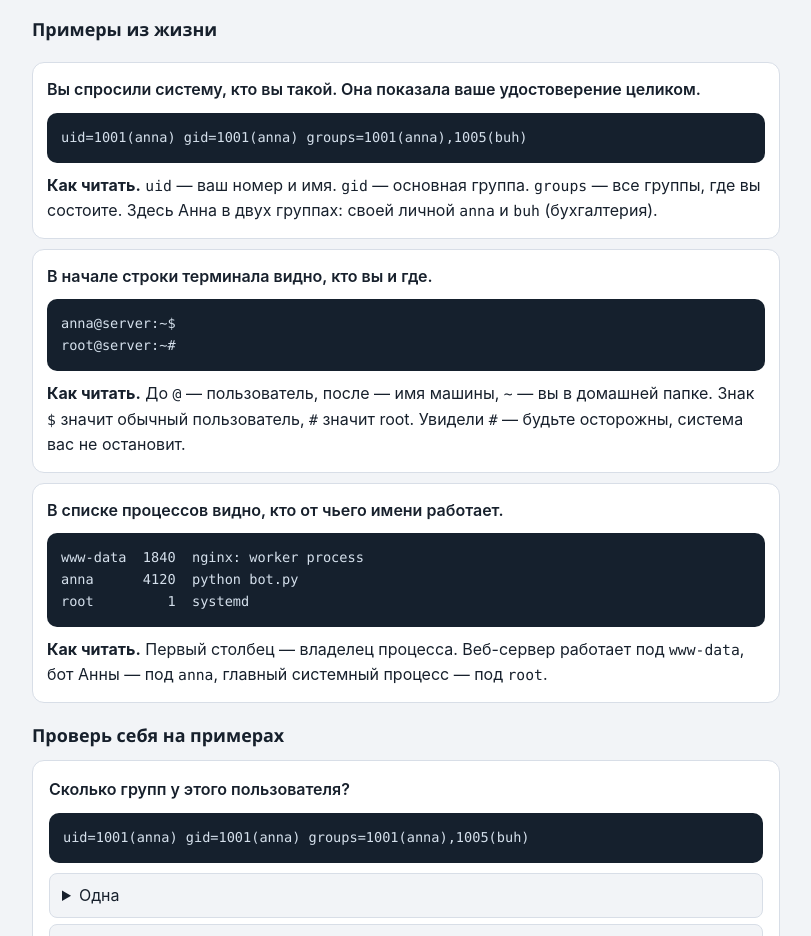
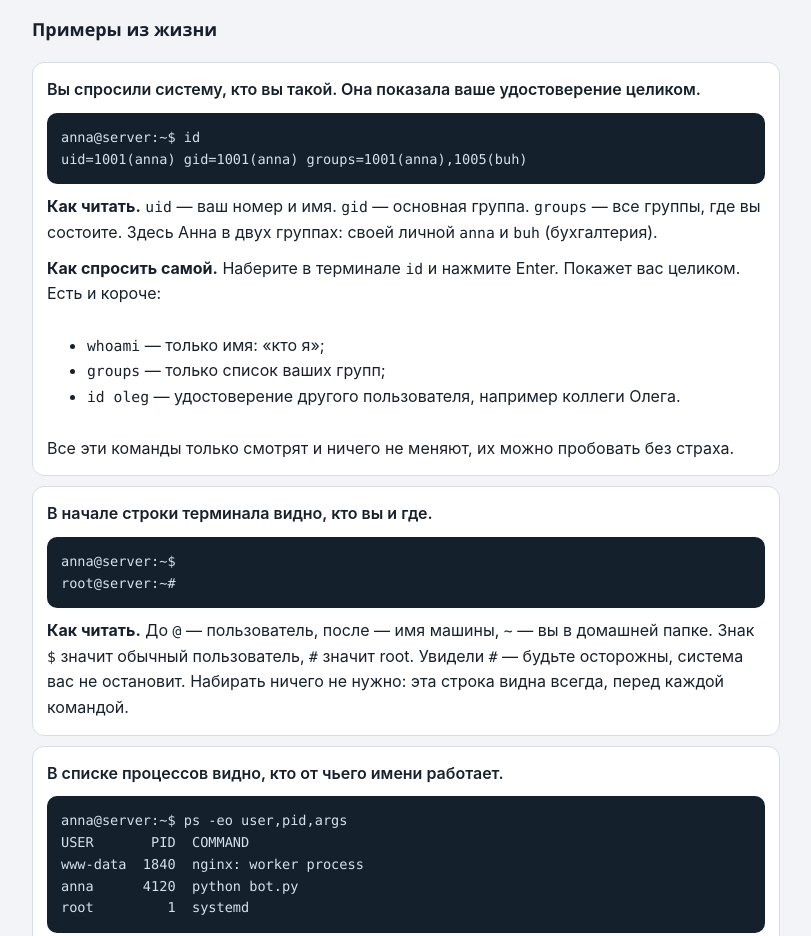
Before and after one commit to OlhaRashevska/linux-kurs, a plain HTML site: page chitalka.html in a window 1280 px wide. Shown: the part 7728-8664 px from the top of the page, without its empty margins (234-1045 px from the left). Drawn offline with Linux system fonts and the light colour scheme.

Commit message:
Урок 2: как самой спросить систему — id, whoami, groups, ps
Co-Authored-By: Claude Opus 5.5 <noreply@anthropic.com>

```diff
--- a/chitalka.html
+++ b/chitalka.html
@@ -504,12 +504,15 @@ table.matrix { border-collapse: collapse; font-size: .93rem; min-width: 420px; }
     <div class="ex"><p class="sit">Как это у вас на сервере.</p><p>Вы и ваши агенты в tmux работаете под <b>вашим</b> пользователем, не под root. Поэтому агент может испортить только то, что можно вам, а системные файлы и чужие папки ему недоступны. Это и есть защита. Если когда-нибудь кто-то попросит «запусти это от root» или «через sudo» — сначала спросите, зачем.</p></div>
     <h3>Примеры из жизни</h3>
     <div class="examples">
-      <div class="ex"><p class="sit">Вы спросили систему, кто вы такой. Она показала ваше удостоверение целиком.</p><div class="term">uid=1001(anna) gid=1001(anna) groups=1001(anna),1005(buh)</div><p><b>Как читать.</b> <code>uid</code> — ваш номер и имя. <code>gid</code> — основная группа. <code>groups</code> — все группы, где вы состоите. Здесь Анна в двух группах: своей личной <code>anna</code> и <code>buh</code> (бухгалтерия).</p></div>
+      <div class="ex"><p class="sit">Вы спросили систему, кто вы такой. Она показала ваше удостоверение целиком.</p><div class="term">anna@server:~$ id
+uid=1001(anna) gid=1001(anna) groups=1001(anna),1005(buh)</div><p><b>Как читать.</b> <code>uid</code> — ваш номер и имя. <code>gid</code> — основная группа. <code>groups</code> — все группы, где вы состоите. Здесь Анна в двух группах: своей личной <code>anna</code> и <code>buh</code> (бухгалтерия).</p><p><b>Как спросить самой.</b> Наберите в терминале <code>id</code> и нажмите Enter. Покажет вас целиком. Есть и короче:</p><ul><li><code>whoami</code> — только имя: «кто я»;</li><li><code>groups</code> — только список ваших групп;</li><li><code>id oleg</code> — удостоверение другого пользователя, например коллеги Олега.</li></ul><p>Все эти команды только смотрят и ничего не меняют, их можно пробовать без страха.</p></div>
       <div class="ex"><p class="sit">В начале строки терминала видно, кто вы и где.</p><div class="term">anna@server:~$
-root@server:~#</div><p><b>Как читать.</b> До <code>@</code> — пользователь, после — имя машины, <code>~</code> — вы в домашней папке. Знак <code>$</code> значит обычный пользователь, <code>#</code> значит root. Увидели <code>#</code> — будьте осторожны, система вас не остановит.</p></div>
-      <div class="ex"><p class="sit">В списке процессов видно, кто от чьего имени работает.</p><div class="term">www-data  1840  nginx: worker process
+root@server:~#</div><p><b>Как читать.</b> До <code>@</code> — пользователь, после — имя машины, <code>~</code> — вы в домашней папке. Знак <code>$</code> значит обычный пользователь, <code>#</code> значит root. Увидели <code>#</code> — будьте осторожны, система вас не остановит. Набирать ничего не нужно: эта строка видна всегда, перед каждой командой.</p></div>
+      <div class="ex"><p class="sit">В списке процессов видно, кто от чьего имени работает.</p><div class="term">anna@server:~$ ps -eo user,pid,args
+USER       PID  COMMAND
+www-data  1840  nginx: worker process
 anna      4120  python bot.py
-root         1  systemd</div><p><b>Как читать.</b> Первый столбец — владелец процесса. Веб-сервер работает под <code>www-data</code>, бот Анны — под <code>anna</code>, главный системный процесс — под <code>root</code>.</p></div>
+root         1  systemd</div><p><b>Как читать.</b> Первый столбец — владелец процесса. Веб-сервер работает под <code>www-data</code>, бот Анны — под <code>anna</code>, главный системный процесс — под <code>root</code>. Команда <code>ps -eo user,pid,args</code> показывает все процессы: кто (user), номер (pid), что запущено (args). Список длинный; подробно о процессах — урок 5.</p></div>
     </div>
     <section class="quiz">
       <h3>Проверь себя на примерах</h3>
```
Also changed, not shown: index.html (+7 -4 lines).
